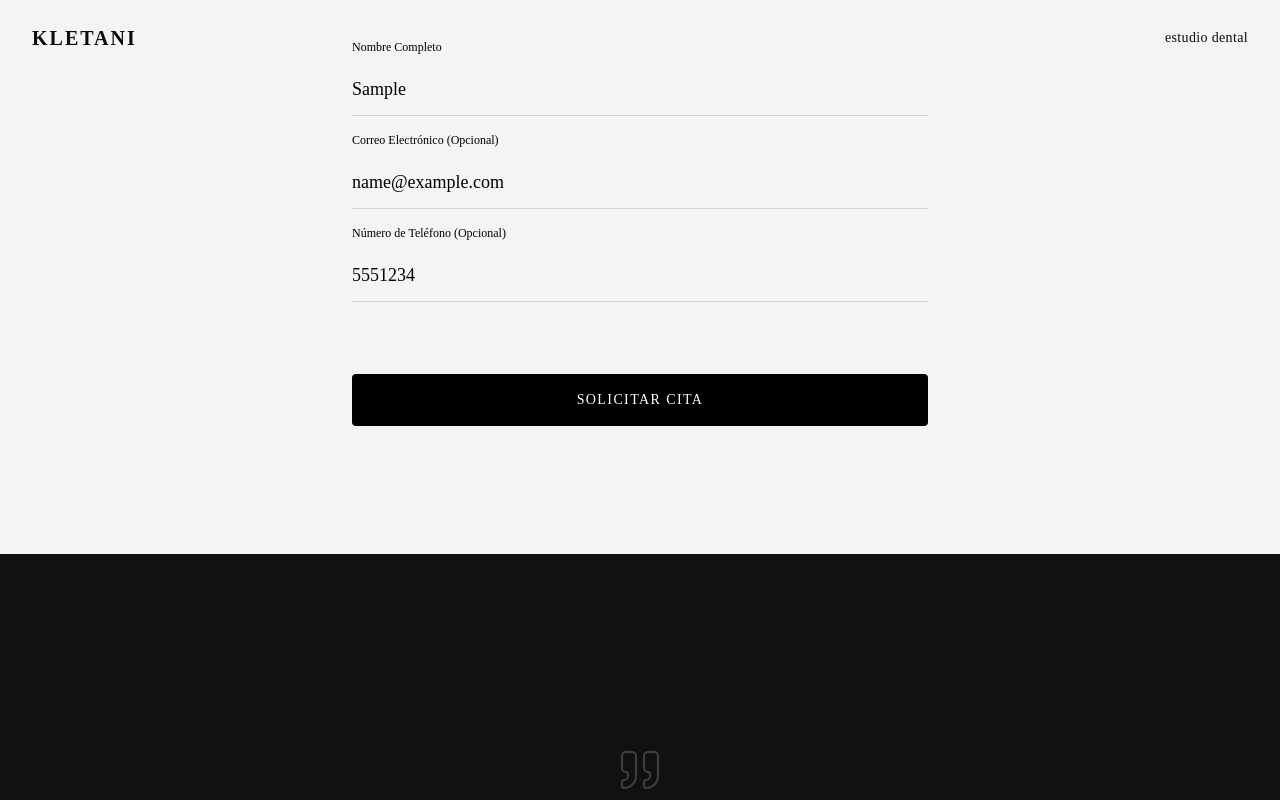
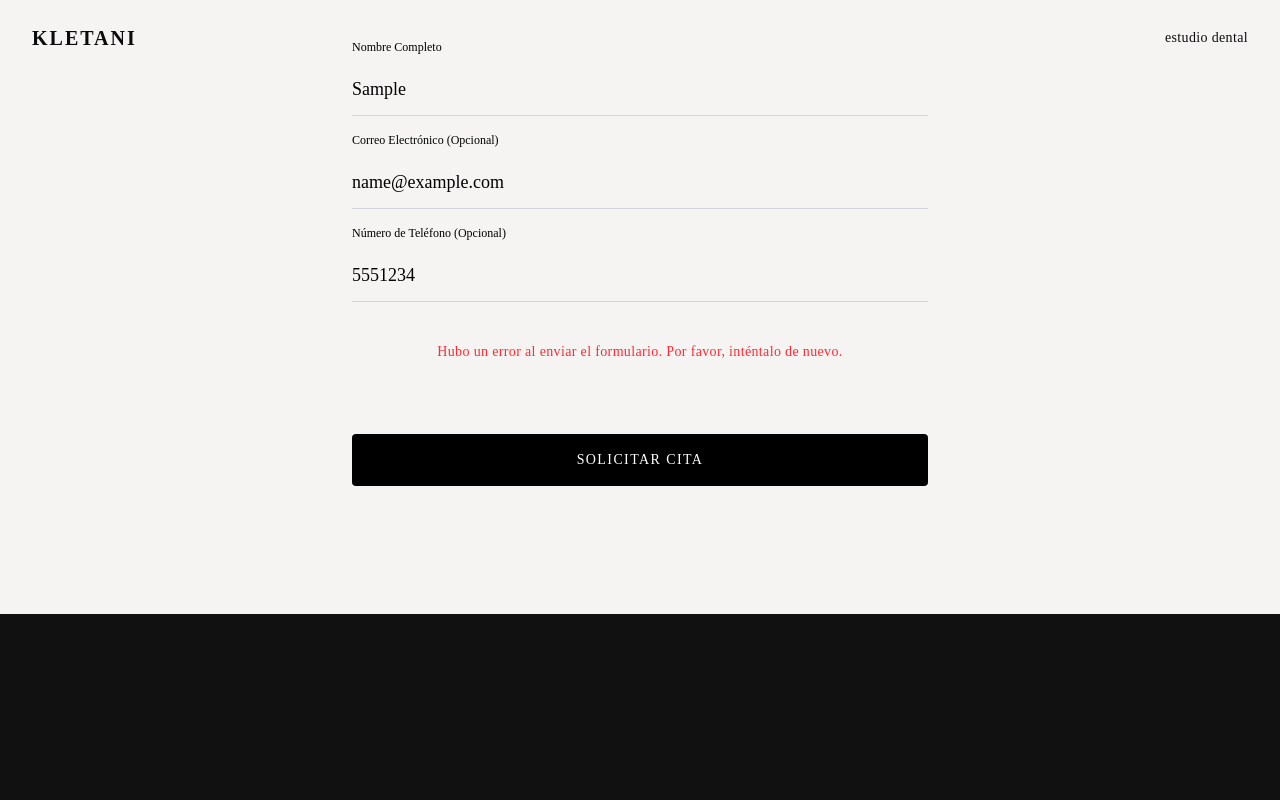
Before and after one commit to dfloresdaniel77-gif/demo-dentists, a Next.js app in the folder kletani-demo-export/: page / in a window 1280 px wide. Both pictures are taken after typing "Sample", "name@example.com", "5551234" into the empty fields and a click on the button "SOLICITAR CITA". Shown: the part 5242-6042 px from the top of the page. Built offline with nearby package versions, Linux system fonts and the light colour scheme; no server answers.

Commit message:
Auto-sync triggered by AntiGravity: Replace alert with inline error message in booking form

```diff
--- a/kletani-demo-export/src/components/demo-5.tsx
+++ b/kletani-demo-export/src/components/demo-5.tsx
@@ -5,10 +5,12 @@ import { useState } from "react";
 export default function DemoFive() {
   const [isSubmitted, setIsSubmitted] = useState(false);
   const [isSubmitting, setIsSubmitting] = useState(false);
+  const [errorMsg, setErrorMsg] = useState("");
 
   const handleSubmit = async (e: React.FormEvent<HTMLFormElement>) => {
     e.preventDefault();
     setIsSubmitting(true);
+    setErrorMsg("");
 
     const formData = new FormData(e.currentTarget);
     const data = Object.fromEntries(formData);
@@ -16,7 +18,7 @@ export default function DemoFive() {
     const phone = data.Teléfono as string;
 
     if (!email && !phone) {
-      alert("Por favor, proporciona un correo electrónico o un número de teléfono para contactarte.");
+      setErrorMsg("Por favor, proporciona un correo electrónico o número de teléfono.");
       setIsSubmitting(false);
       return;
     }
@@ -33,6 +35,7 @@ export default function DemoFive() {
       setIsSubmitted(true);
     } catch (error) {
       console.error(error);
+      setErrorMsg("Hubo un error al enviar el formulario. Por favor, inténtalo de nuevo.");
     } finally {
       setIsSubmitting(false);
     }
@@ -112,6 +115,12 @@ export default function DemoFive() {
               </label>
             </div>
 
+            {errorMsg && (
+              <p className="text-red-500 text-sm font-medium tracking-wide text-center animate-in fade-in">
+                {errorMsg}
+              </p>
+            )}
+
             <button
               type="submit"
               disabled={isSubmitting}
```
